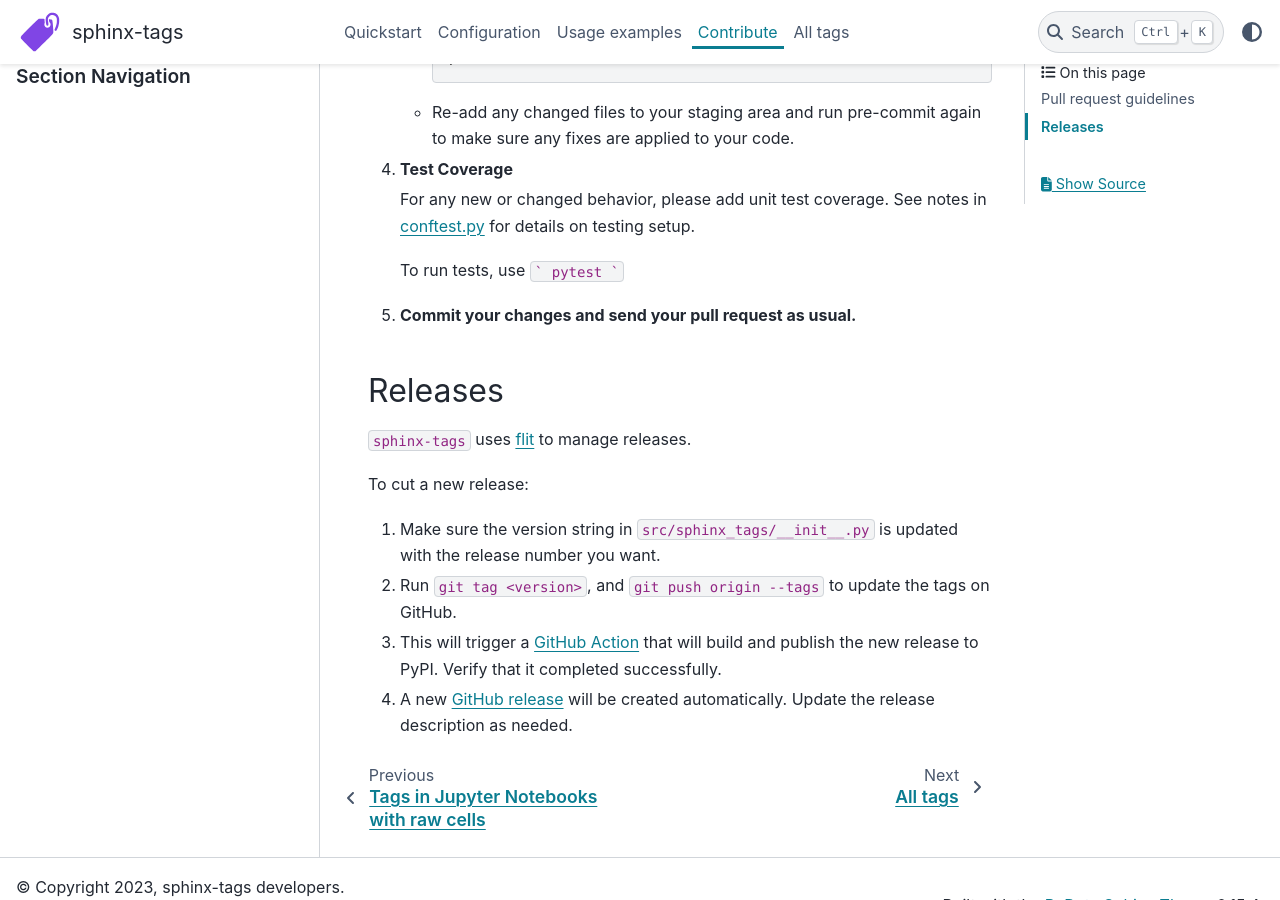
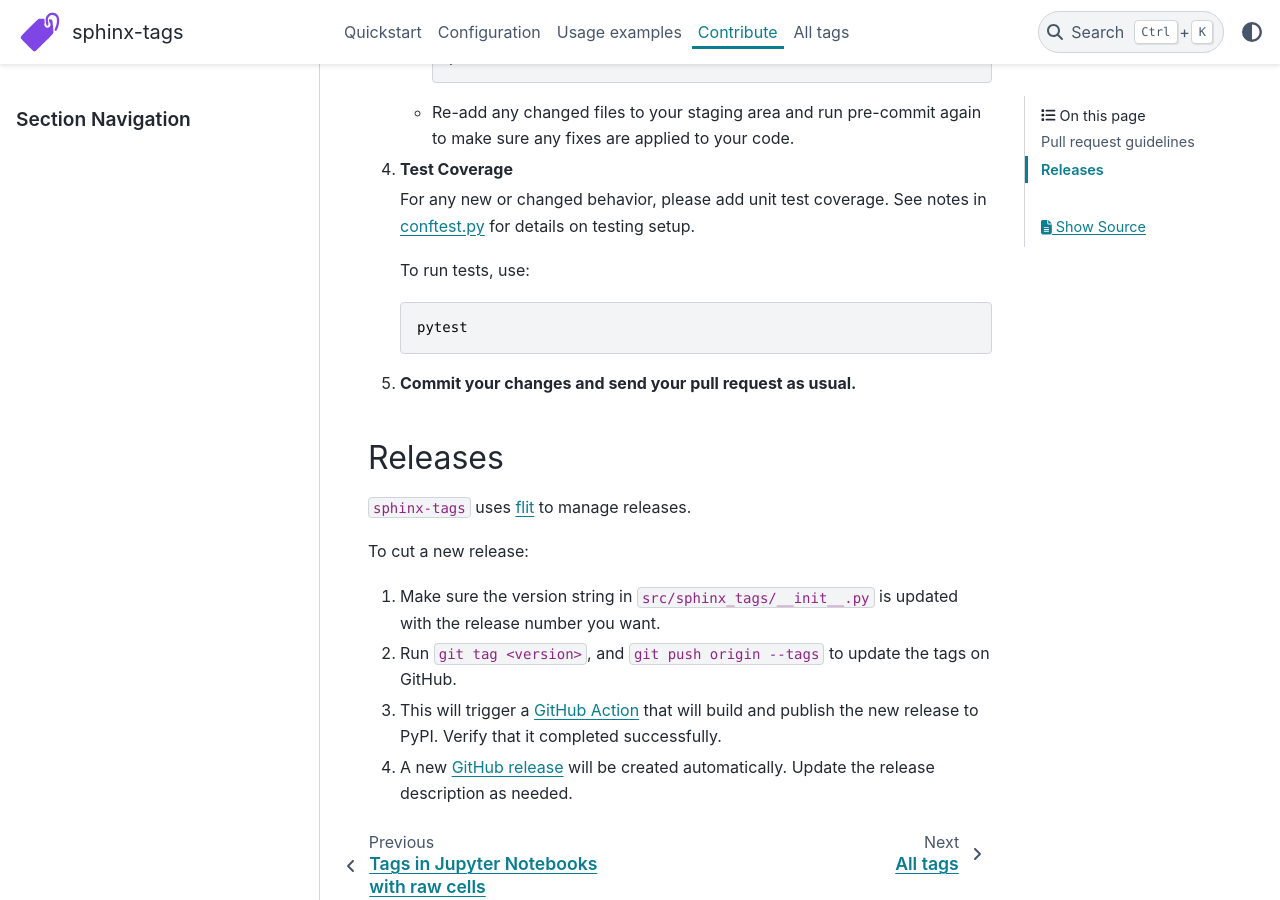
Before and after one commit to melissawm/sphinx-tags, a Sphinx documentation site: the page built from docs/contribute/index.rst, in a window 1280 px wide and 900 px high, scrolled down 1081 px. Built offline with Sphinx 7.4.7 and the PyData theme 0.15.4, drawn with Linux system fonts in a browser that asks for light colours.

````diff
--- a/docs/contribute/index.rst
+++ b/docs/contribute/index.rst
@@ -58,10 +58,9 @@ Pull request guidelines
    `conftest.py <https://github.com/melissawm/sphinx-tags/tree/main/test/conftest.py>`__
    for details on testing setup.
 
-   To run tests, use
-   ```
-   pytest
-   ```
+   To run tests, use::
+
+      pytest
 
 5. **Commit your changes and send your pull request as usual.**
 
````
